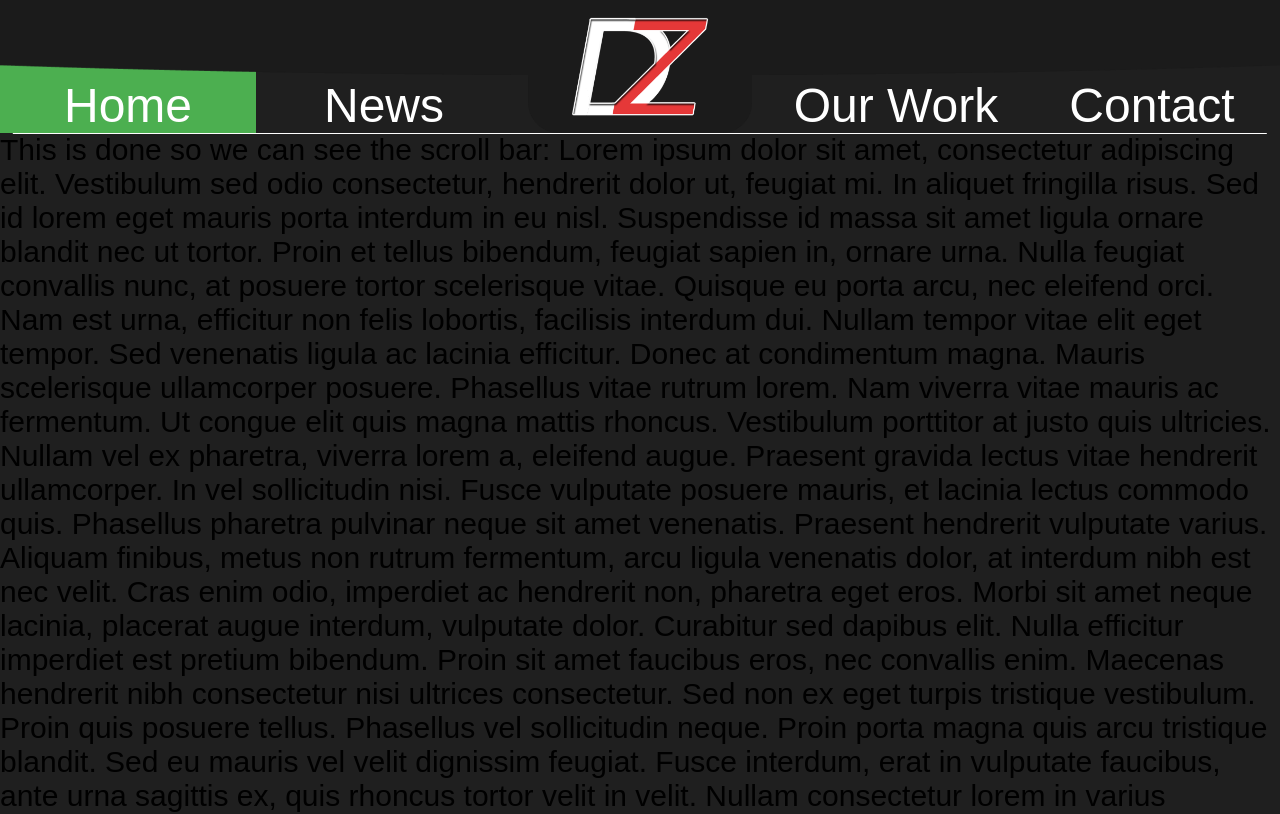
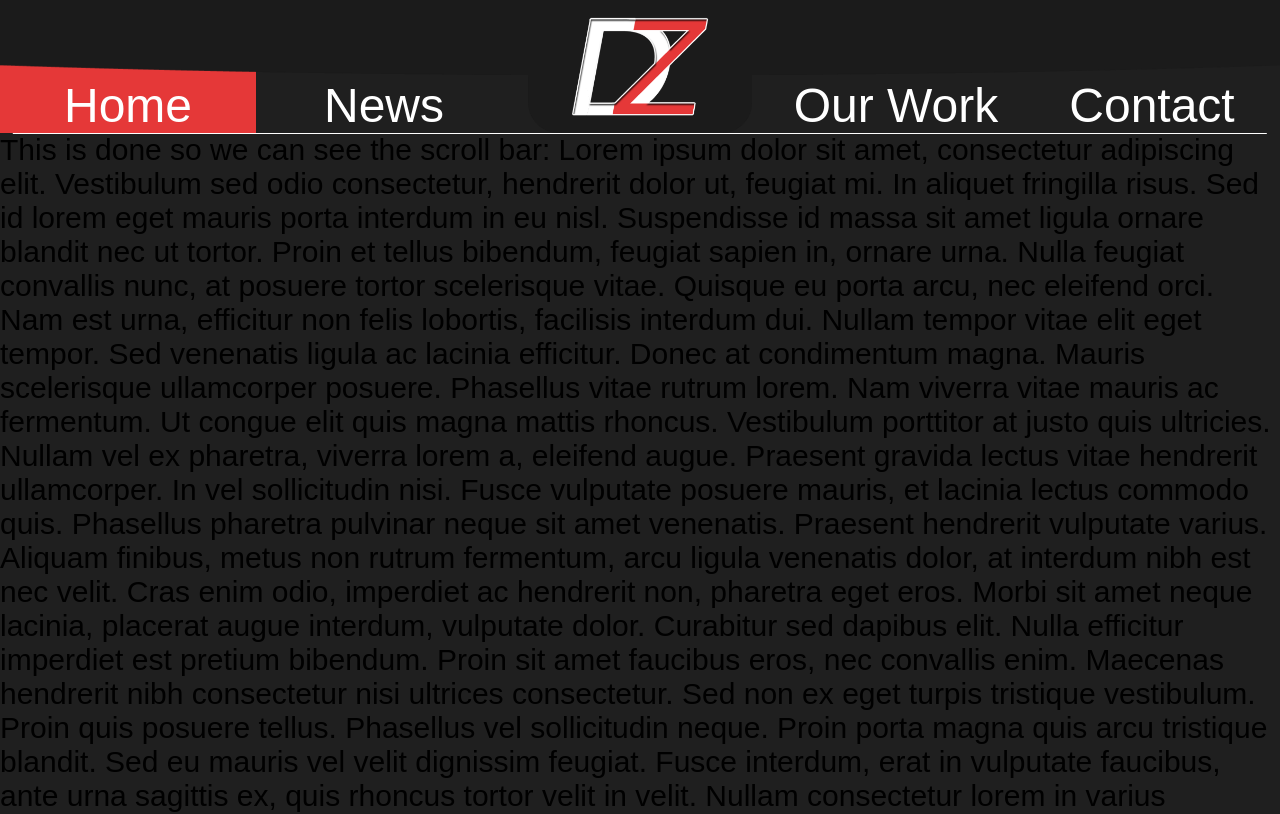
Before and after one commit to DevZoneServer/devzoneserver.github.io, a plain HTML site: page index.html in a window 1280 px wide. Shown: the top 814 px of the page. Drawn offline with nearby package versions, Linux system fonts and the light colour scheme.

Commit message:
Update style.css

```diff
--- a/style.css
+++ b/style.css
@@ -84,7 +84,7 @@ right a:hover:not(.active) {
 }
 
 .active {
-    background-color: #4CAF50;
+    background-color: #e53838;
 }
 
 .nothing {
@@ -109,7 +109,7 @@ right a:hover:not(.active) {
 /* Handle */
 
  ::-webkit-scrollbar-thumb {
-    background: #888;
+    background: #e53838;
 }
 
 
```
